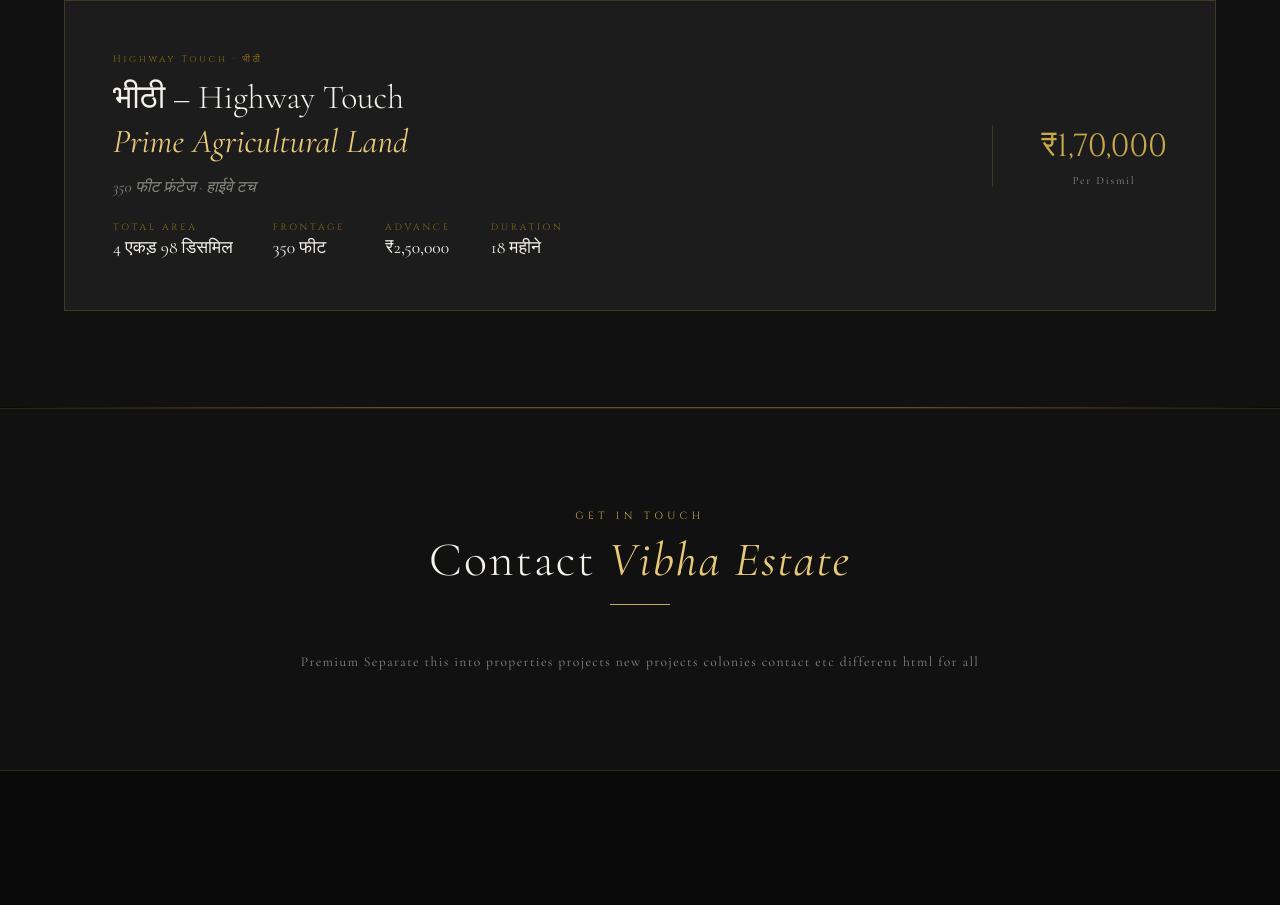
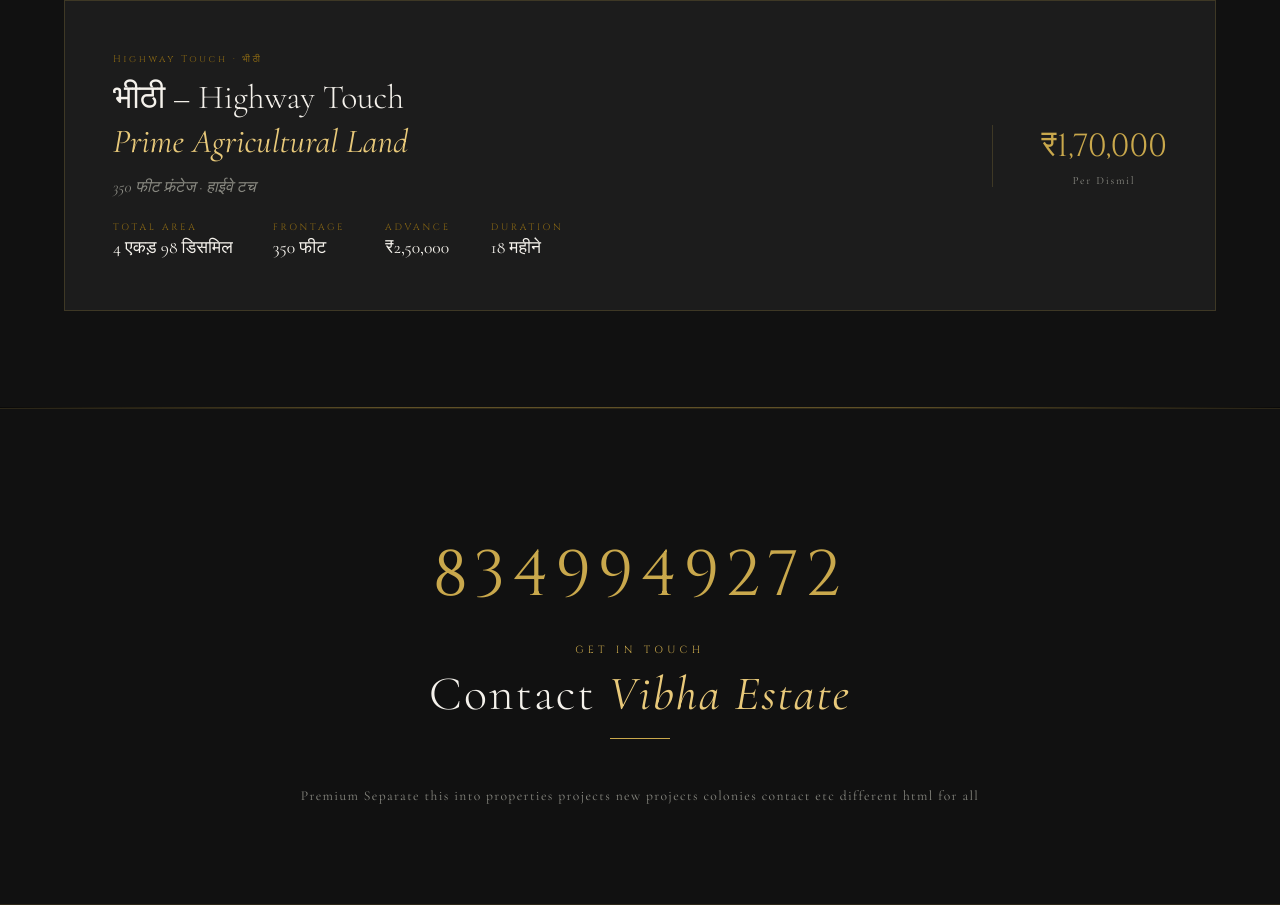
Before and after one commit to jyotiradityasingh2006-debug/Vibhaestates, a plain HTML site: page index.html in a window 1280 px wide. Shown: the part 6450-7355 px from the top of the page. Before the commit the page ends 7221 px from the top, so only its background shows below. Drawn offline with nearby package versions, Linux system fonts and the light colour scheme.

Commit message:
Update index.html

```diff
--- a/index.html
+++ b/index.html
@@ -495,6 +495,7 @@
 </div>  <div class="gold-divider"></div>  <!-- ═══════════════════════════════════════
      CONTACT
 ════════════════════════════════════════ -->  <div class="contact-section" id="contact">
+  <p class="contact-phone">8349949272</p>
   <div class="contact-inner">
     <p class="section-label">Get In Touch</p>
     <h2 class="section-title">Contact <em>Vibha Estate</em></h2>
```
